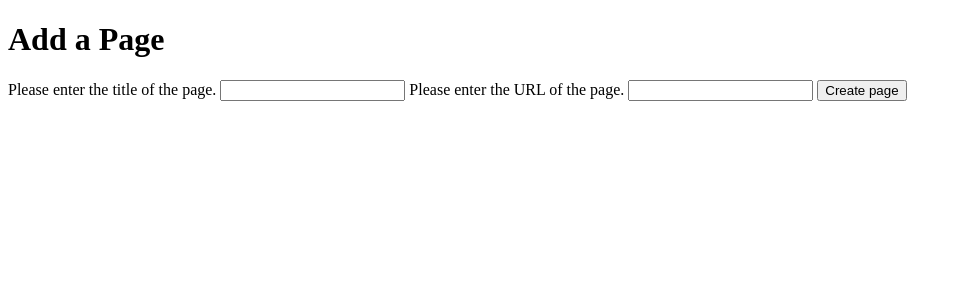
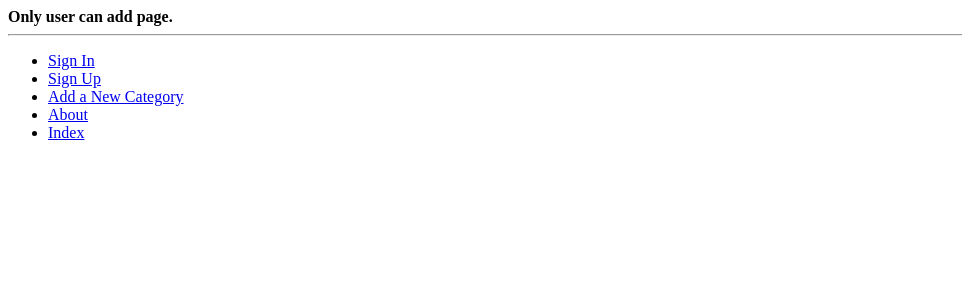
Before and after one commit to LemonRepublica/tango_with_django_project, a Django app: page /rango/category/django/add_page/ in a window 1280 px wide. Shown: the top 300 px of the page, without its empty margins (0-962 px from the left). Run offline with Django 3.2, Linux system fonts and the light colour scheme; data comes from the database, SQL or seed files in the repository; both versions use the stored data as it was after the commit.

Commit message:
ch9.6 done

```diff
--- a/rango/urls.py
+++ b/rango/urls.py
@@ -17,4 +17,7 @@ urlpatterns = [
     url(r'^category/(?P<category_name_slug>[\w\-]+)/$', views.show_category, name='show_category'),
     url(r'^category/(?P<category_name_slug>[\w\-]+)/add_page/$', views.add_page, name='add_page'),
     url(r'^register/$', views.register, name='register'),
+    url(r'^login/$', views.user_login, name='login'),
+    url(r'^restricted/', views.restricted, name='restricted'),
+    url(r'^logout/$', views.user_logout, name='logout'),
 ]
--- a/rango/views.py
+++ b/rango/views.py
@@ -1,5 +1,4 @@
 from django.shortcuts import render
-from django.http import HttpResponse
 from rango.models import Category
 from rango.models import Page
 from rango.forms import CategoryForm
@@ -7,6 +6,11 @@ from rango.forms import PageForm
 from rango.forms import UserForm
 from rango.forms import UserProfileForm
 from django.template import RequestContext
+from django.contrib.auth import authenticate, login, logout
+from django.http import HttpResponseRedirect, HttpResponse
+from django.core.urlresolvers import reverse
+from django.contrib.auth.decorators import login_required
+
 
 def index(request):
     # Construct a dictionary to pass to the template engine as its context.
@@ -141,3 +145,63 @@ def register(request):
         profile_form = UserProfileForm()
         # Render the template depending on the context.
     return render(request, 'rango/register.html', {'user_form': user_form, 'profile_form': profile_form, 'registered': registered})
+
+def user_login(request):
+    # If the request is a HTTP POST, try to pull out the relevant information.
+    if request.method == 'POST':
+        # Gather the username and password provided by the user.
+        # This information is obtained from the login form.
+        # We use request.POST.get('<variable>') as opposed
+        # to request.POST['<variable>'], because the
+        # request.POST.get('<variable>') returns None if the
+        # value does not exist, while request.POST['<variable>']
+        # will raise a KeyError exception.
+        username = request.POST.get('username')
+        password = request.POST.get('password')
+        # Use Django's machinery to attempt to see if the username/password
+        # combination is valid - a User object is returned if it is.
+        user = authenticate(username=username, password=password)
+        # If we have a User object, the details are correct.
+        # If None (Python's way of representing the absence of a value), no user
+        # with matching credentials was found.
+        if user:
+            # Is the account active? It could have been disabled.
+            if user.is_active:
+                # If the account is valid and active, we can log the user in.
+                # We'll send the user back to the homepage.
+                login(request, user)
+                return HttpResponseRedirect(reverse('index'))
+            else:
+                # An inactive account was used - no logging in!
+                return HttpResponse("Your Rango account is disabled.")
+        else:
+            # Bad login details were provided. So we can't log the user in.
+            print("Invalid login details: {0}, {1}".format(username, password))
+            return HttpResponse("Invalid login details supplied.")
+            # The request is not a HTTP POST, so display the login form.
+            # This scenario would most likely be a HTTP GET.
+    # The request is not a HTTP POST, so display the login form.
+    # This scenario would most likely be a HTTP GET.
+    else:
+        # No context variables to pass to the template system, hence the
+        # blank dictionary object...
+        return render(request, 'rango/login.html', {})
+
+def some_view(request):
+    if not request.user.is_authenticated():
+        return HttpResponse("You are logged in.")
+    else:
+        return HttpResponse("You are not logged in.")
+
+@login_required
+def restricted(request):
+    return HttpResponse("Since you're logged in, you can see this text!")
+
+# Use the login_required() decorator to ensure only those logged in can
+# access the view.
+@login_required
+def user_logout(request):
+    # Since we know the user is logged in, we can now just log them out.
+    logout(request)
+    # Take the user back to the homepage.
+    return HttpResponseRedirect(reverse('index'))
--- a/tango_with_django_project/settings.py
+++ b/tango_with_django_project/settings.py
@@ -122,7 +122,7 @@ USE_L10N = True
 
 USE_TZ = True
 
-
+LOGIN_URL = '/rango/login/'
 # Static files (CSS, JavaScript, Images)
 # https://docs.djangoproject.com/en/2.1/howto/static-files/
 
--- a/templates/rango/add_page.html
+++ b/templates/rango/add_page.html
@@ -1,14 +1,16 @@
-<!DOCTYPE html>
-{% load staticfiles %} <!-- New line -->
+{% extends 'rango/base.html' %}
+{% load staticfiles %}
 
-<html>
-<head>
-    <title>Rango</title>
-</head>
-<body>
+{% block title_block %}
+Adding
+{% endblock %}
+
+{% block body_block %}
+{% if user.is_authenticated %}
+{% if category.slug %}
     <h1>Add a Page</h1>
     <div>
- <form id="page_form" method="post" action="/rango/category/{{ category.slug }}/add_page/">
+    <form id="page_form" method="post" action="{% url 'add_page' category.slug %}">
         {% csrf_token %}
         {% for hidden in form.hidden_fields %}
             {{ hidden }}
@@ -16,10 +18,16 @@
         {% for field in form.visible_fields %}
             {{ field.errors }}
             {{ field.help_text }}
- {{ field }}
+            {{ field }}</br>
         {% endfor %}
- <input type="submit" name="submit" value="Create page" />
+        <input type="submit" name="submit" value="Add Page" />
     </form>
 	</div>
- </body>
- </html>
+
+{% else %}
+A category by this name does not exist.
+{% endif %}
+{% else %}
+<strong>Only user can add page.</strong>
+{% endif %}
+{% endblock %}
--- a/templates/rango/base.html
+++ b/templates/rango/base.html
@@ -17,11 +17,18 @@
 		</div>
 		<hr />
 		<div>
-			<ul>
-				<li><a href="{% url 'add_category' %}">Add New Category</a></li>
-				<li><a href="{% url 'about' %}">About</a></li>
-				<li><a href="{% url 'index' %}">Index</a></li>
-			</ul>
+        <ul>
+        {% if user.is_authenticated %}
+            <li><a href="{% url 'restricted' %}">Restricted Page</a></li>
+            <li><a href="{% url 'logout' %}">Logout</a></li>
+        {% else %}
+            <li><a href="{% url 'login' %}">Sign In</a></li>
+            <li><a href="{% url 'register' %}">Sign Up</a></li>
+        {% endif %}
+            <li><a href="{% url 'add_category' %}">Add a New Category</a></li>
+            <li><a href="{% url 'about' %}">About</a></li>
+            <li><a href="{% url 'index' %}">Index</a></li>
+        </ul>
 		</div>
 	</body>
 </html>
--- a/templates/rango/index.html
+++ b/templates/rango/index.html
@@ -8,9 +8,12 @@ Rango
         <a href="{% url 'register' %}">Register Here</a>
         <h1>Rango says...</h1>
         <div>
+            {% if user.is_authenticated %}
+            howdy {{ user.username }}!
+            {% else %}
             hey there partner!
+            {% endif %}
         </div>
-		<a href="{% url 'add_category' %}">Add a New Category</a><br/>
         <h3>Most Liked Categories</h3>
         <div>
         {% if categories %}
```
Also changed, not shown: templates/rango/login.html (added, +16 -0 lines), db.sqlite3. Lines whose indentation alone changed are shown as unchanged.
